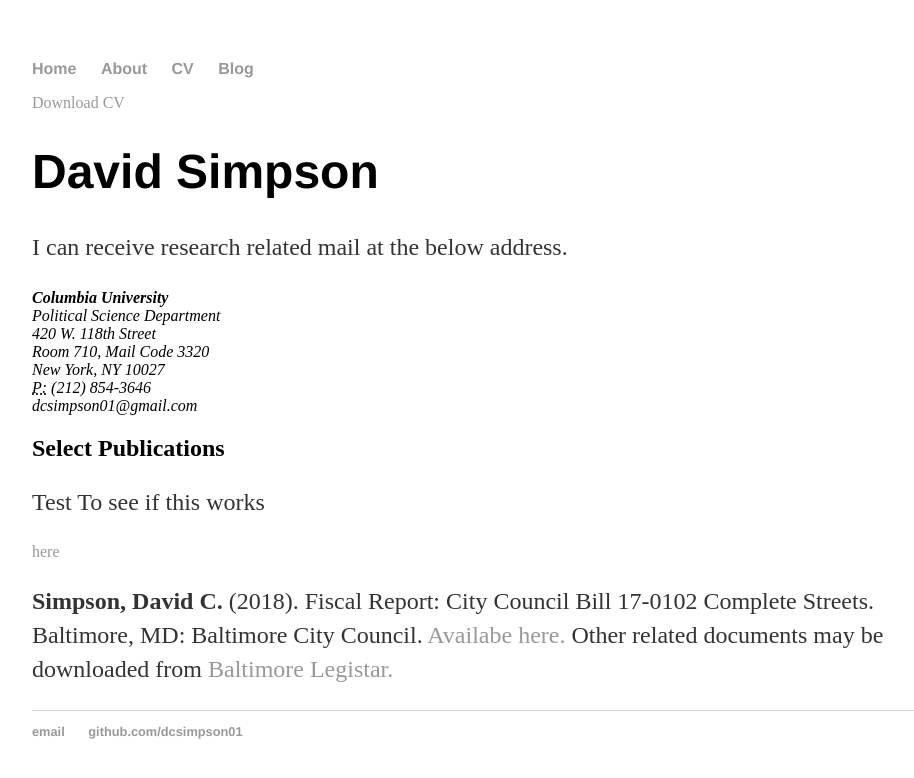
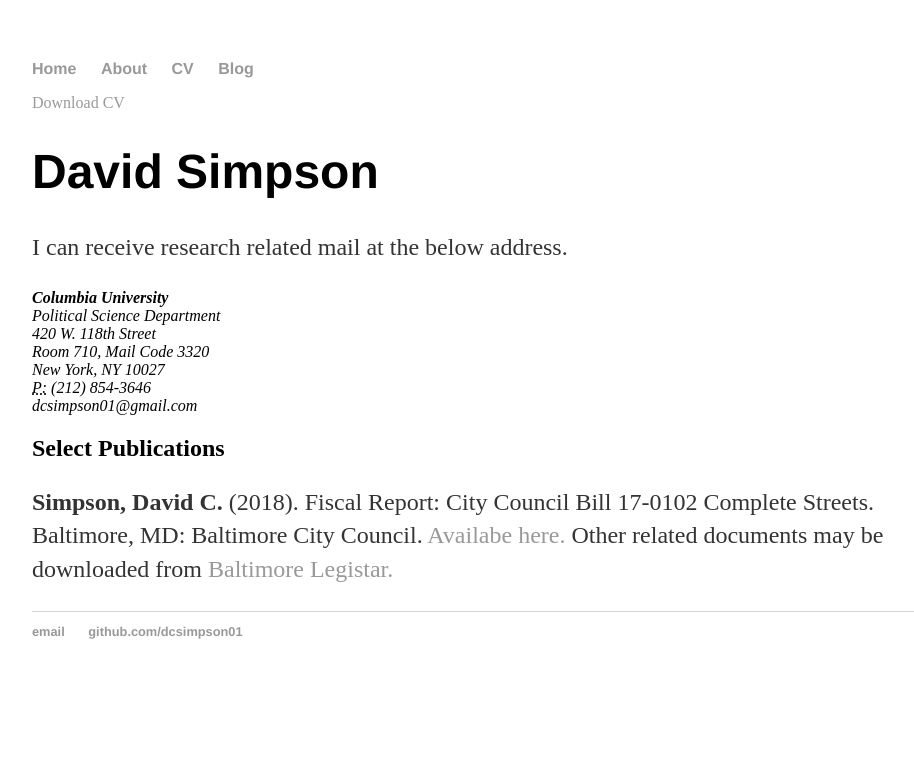
Before and after one commit to dcsimpson01/dcsimpson01.github.io, a Jekyll site: the page built from cv/index.html, in a window 1280 px wide. Shown: the top 778 px of the page, without its empty margins (160-1074 px from the left). Built offline with Jekyll 4.4.1, drawn with Linux system fonts in a browser that asks for light colours.

Commit message:
Update index.html

```diff
--- a/cv/index.html
+++ b/cv/index.html
@@ -20,7 +20,6 @@ title: David Simpson CV
 
 
 					<h2>Select Publications</h2>
-		<p> Test To see if this works </p><a href="https://dcsimpson01.github.io/docs/Fiscal_Report-Bill_17-0102_Complete_Streets.pdf">here</a>
 					<p><strong>Simpson, David C.</strong> (2018). Fiscal Report: City Council Bill 17-0102 Complete Streets. Baltimore, MD: Baltimore City Council.
 					<a href="https://dcsimpson01.github.io/docs/Fiscal_Report-Bill_17-0102_Complete_Streets.pdf">Availabe here.</a> Other related documents may be
 						downloaded from <a href="https://baltimore.legistar.com/LegislationDetail.aspx?ID=3105004&GUID=D84D8A72-1C20-494D-A909-7503F044A56F&Options=ID%7CText%7C&Search=complete+streets"> Baltimore Legistar.</a> </p>
```
